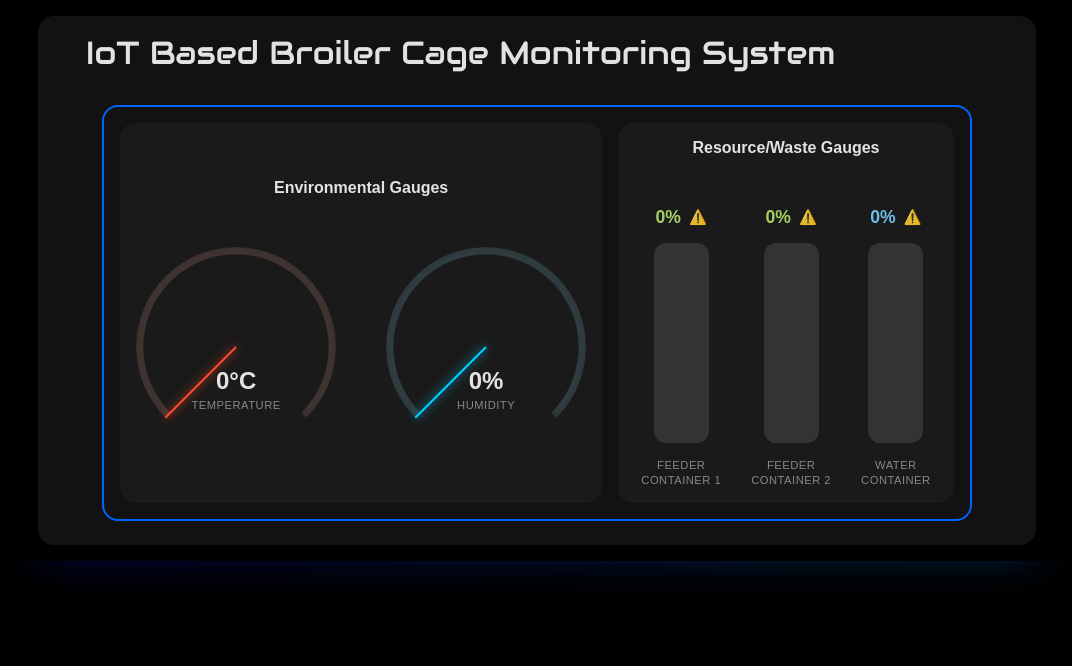
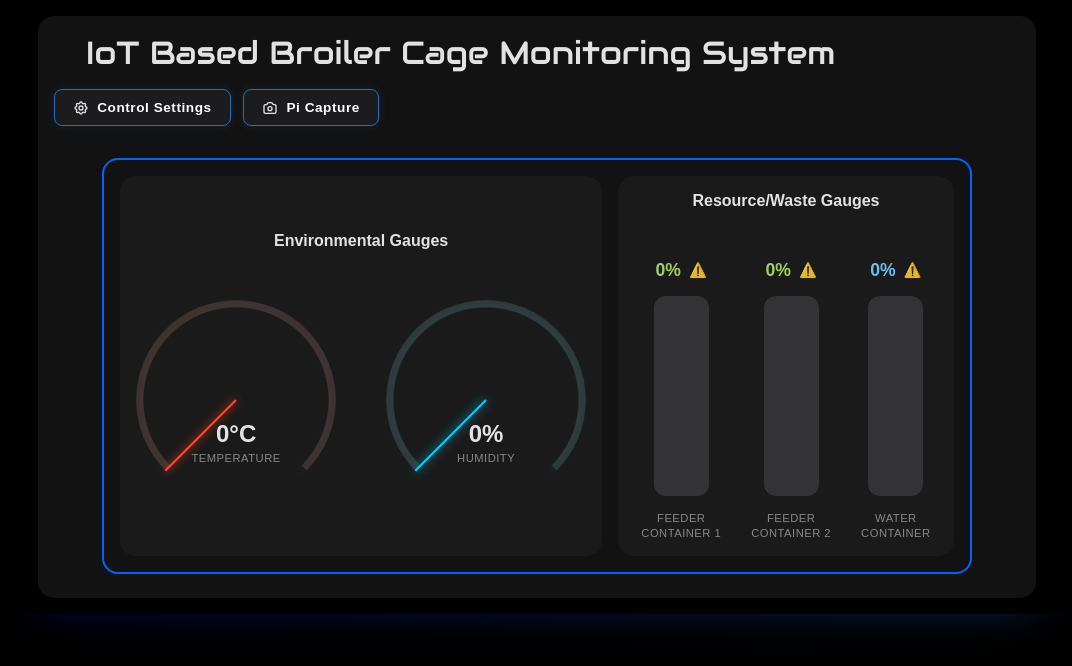
Before and after one commit to kaiser691/IoTBasedBroilerCage, a plain HTML site: page index.html in a window 1280 px wide. Shown: the whole page, without its empty margins (103-1175 px from the left). Drawn offline with Linux system fonts and the light colour scheme; no server answers; a web font is replaced by a local one.

Commit message:
Update index.html

```diff
--- a/index.html
+++ b/index.html
@@ -7,14 +7,106 @@
         <link rel="shortcut icon" href="images\AB.png" type="image/x-icon">
         <link rel="stylesheet" href="style.css">
 
+        <!-- Inline styles for the header layout and new navigation buttons so they match your dark theme seamlessly -->
+        <style>
+            .header-bar {
+                display: flex;
+                justify-content: space-between;
+                align-items: center;
+                flex-wrap: wrap;
+                gap: 1rem;
+                margin-bottom: 1.5rem;
+            }
+
+            .nav-buttons {
+                display: flex;
+                gap: 0.75rem;
+                flex-wrap: wrap;
+            }
+
+            .nav-btn {
+                display: inline-flex;
+                align-items: center;
+                gap: 0.5rem;
+                padding: 0.6rem 1.15rem;
+                background-color: #1c1c1e;
+                color: #ffffff;
+                text-decoration: none;
+                font-family: inherit;
+                font-size: 0.85rem;
+                font-weight: 600;
+                letter-spacing: 0.04em;
+                border: 1px solid #2b6cb0;
+                border-radius: 8px;
+                box-shadow: 0 0 10px rgba(43, 108, 176, 0.2);
+                transition: all 0.2s ease-in-out;
+                cursor: pointer;
+            }
+
+            .nav-btn:hover {
+                background-color: #2b6cb0;
+                border-color: #63b3ed;
+                box-shadow: 0 0 14px rgba(99, 179, 237, 0.45);
+                transform: translateY(-1px);
+            }
+
+            .nav-btn:active {
+                transform: translateY(0);
+            }
+
+            .nav-btn svg {
+                width: 16px;
+                height: 16px;
+                flex-shrink: 0;
+            }
+
+            /* Responsive adjustment for smaller screens */
+            @media (max-width: 768px) {
+                .header-bar {
+                    flex-direction: column;
+                    align-items: flex-start;
+                }
+                .nav-buttons {
+                    width: 100%;
+                }
+                .nav-btn {
+                    flex: 1;
+                    justify-content: center;
+                }
+            }
+        </style>
     </head>
 
     <body>
 
         <div id="outer-container">
-            <span class="title-container">
-                <h1 id="title">IoT Based Broiler Cage Monitoring System</h1>
-            </span>
+            <!-- Header Bar containing the Title and the two external link buttons -->
+            <div class="header-bar">
+                <span class="title-container">
+                    <h1 id="title">IoT Based Broiler Cage Monitoring System</h1>
+                </span>
+
+                <div class="nav-buttons">
+                    <!-- Link 1: Control Settings -->
+                    <a href="https://kaiser691.github.io/BroilerCageControlSettings/" target="_blank" rel="noopener noreferrer" class="nav-btn">
+                        <svg xmlns="http://www.w3.org/2000/svg" fill="none" viewBox="0 0 24 24" stroke="currentColor" stroke-width="2">
+                            <path stroke-linecap="round" stroke-linejoin="round" d="M10.325 4.317c.426-1.756 2.924-1.756 3.35 0a1.724 1.724 0 002.573 1.066c1.543-.94 3.31.826 2.37 2.37a1.724 1.724 0 001.065 2.572c1.756.426 1.756 2.924 0 3.35a1.724 1.724 0 00-1.066 2.573c.94 1.543-.826 3.31-2.37 2.37a1.724 1.724 0 00-2.572 1.065c-.426 1.756-2.924 1.756-3.35 0a1.724 1.724 0 00-2.573-1.066c-1.543.94-3.31-.826-2.37-2.37a1.724 1.724 0 00-1.065-2.572c-1.756-.426-1.756-2.924 0-3.35a1.724 1.724 0 001.066-2.573c-.94-1.543.826-3.31 2.37-2.37.996.608 2.296.07 2.572-1.065z" />
+                            <path stroke-linecap="round" stroke-linejoin="round" d="M15 12a3 3 0 11-6 0 3 3 0 016 0z" />
+                        </svg>
+                        Control Settings
+                    </a>
+
+                    <!-- Link 2: Pi Capture -->
+                    <a href="https://kaiser691.github.io/BroilerPiCapture/" target="_blank" rel="noopener noreferrer" class="nav-btn">
+                        <svg xmlns="http://www.w3.org/2000/svg" fill="none" viewBox="0 0 24 24" stroke="currentColor" stroke-width="2">
+                            <path stroke-linecap="round" stroke-linejoin="round" d="M3 9a2 2 0 012-2h.93a2 2 0 001.664-.89l.812-1.22A2 2 0 0110.07 4h3.86a2 2 0 011.664.89l.812 1.22A2 2 0 0018.07 7H19a2 2 0 012 2v9a2 2 0 01-2 2H5a2 2 0 01-2-2V9z" />
+                            <path stroke-linecap="round" stroke-linejoin="round" d="M15 13a3 3 0 11-6 0 3 3 0 016 0z" />
+                        </svg>
+                        Pi Capture
+                    </a>
+                </div>
+            </div>
+
             <div id="data-container">
                 <div class="gauge-container">
                     <p>Environmental Gauges</p>
```
